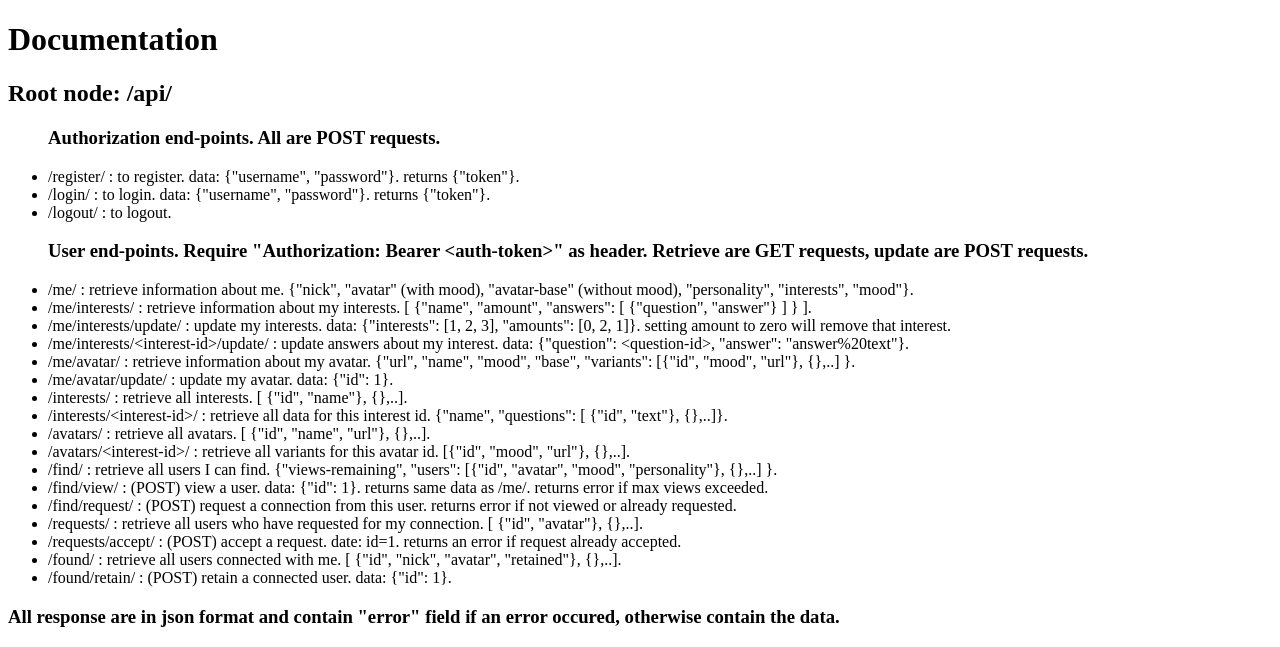
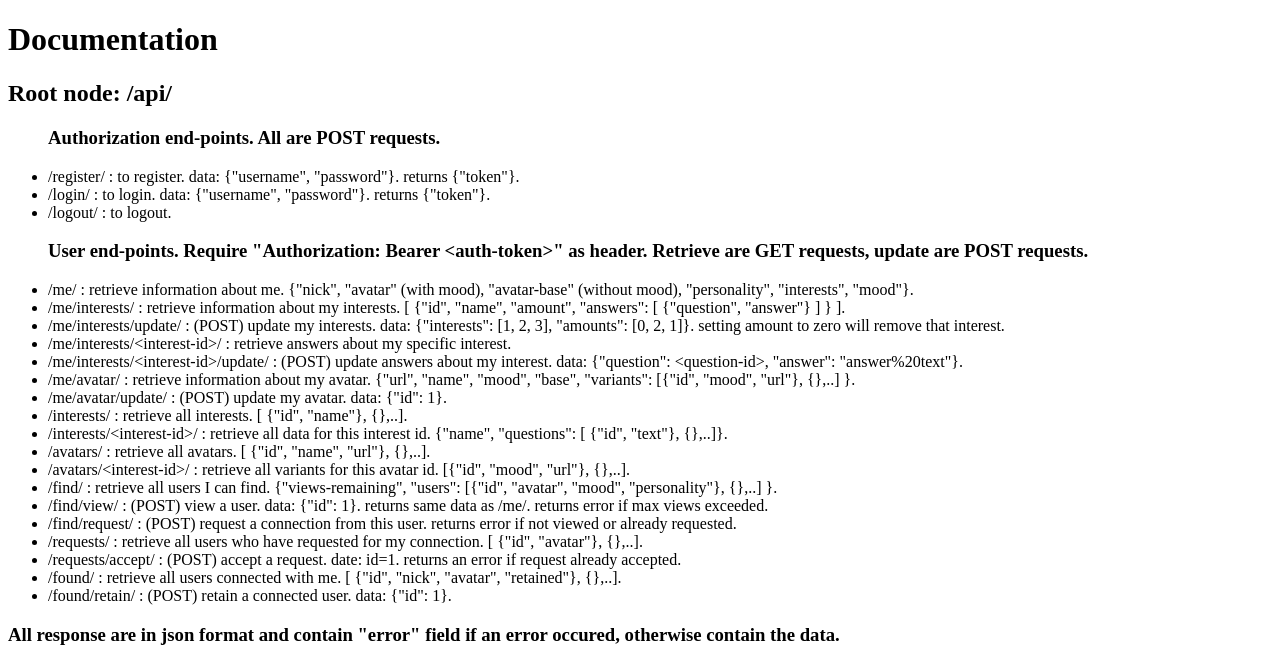
Before and after one commit to shubhamDev73/find-me-server, a Django app: page /docs/ in a window 1280 px wide. Shown: the top 647 px of the page. Run offline with Django 3.2, Linux system fonts and the light colour scheme.

Commit message:
Added missing end-point to retrieve single interest

```diff
--- a/backend/templates/docs.html
+++ b/backend/templates/docs.html
@@ -16,11 +16,12 @@
 		<ul>
 			<h3>User end-points. Require "Authorization: Bearer &lt;auth-token&gt;" as header. Retrieve are GET requests, update are POST requests.</h3>
 			<li>/me/ : retrieve information about me. {"nick", "avatar" (with mood), "avatar-base" (without mood), "personality", "interests", "mood"}.</li>
-			<li>/me/interests/ : retrieve information about my interests. [ {"name", "amount", "answers": [ {"question", "answer"} ] } ].</li>
-			<li>/me/interests/update/ : update my interests. data: {"interests": [1, 2, 3], "amounts": [0, 2, 1]}. setting amount to zero will remove that interest.</li>
-			<li>/me/interests/&lt;interest-id&gt;/update/ : update answers about my interest. data: {"question": &lt;question-id&gt;, "answer": "answer%20text"}.</li>
+			<li>/me/interests/ : retrieve information about my interests. [ {"id", "name", "amount", "answers": [ {"question", "answer"} ] } ].</li>
+			<li>/me/interests/update/ : (POST) update my interests. data: {"interests": [1, 2, 3], "amounts": [0, 2, 1]}. setting amount to zero will remove that interest.</li>
+			<li>/me/interests/&lt;interest-id&gt;/ : retrieve answers about my specific interest.</li>
+			<li>/me/interests/&lt;interest-id&gt;/update/ : (POST) update answers about my interest. data: {"question": &lt;question-id&gt;, "answer": "answer%20text"}.</li>
 			<li>/me/avatar/ : retrieve information about my avatar. {"url", "name", "mood", "base", "variants": [{"id", "mood", "url"}, {},..] }.</li>
-			<li>/me/avatar/update/ : update my avatar. data: {"id": 1}.</li>
+			<li>/me/avatar/update/ : (POST) update my avatar. data: {"id": 1}.</li>
 			<li>/interests/ : retrieve all interests. [ {"id", "name"}, {},..].</li>
 			<li>/interests/&lt;interest-id&gt;/ : retrieve all data for this interest id. {"name", "questions": [ {"id", "text"}, {},..]}.</li>
 			<li>/avatars/ : retrieve all avatars. [ {"id", "name", "url"}, {},..].</li>
--- a/backend/urls.py
+++ b/backend/urls.py
@@ -14,6 +14,7 @@ urlpatterns = [
 
     path('me/interests/', views.me_interests, name='me_interests'),
     path('me/interests/update/', views.update_interests, name='update_interests'),
+    path('me/interests/<int:pk>/', views.me_interest, name='me_interest'),
     path('me/interests/<int:pk>/update/', views.update_interest, name='update_interest'),
 
     path('me/avatar/', views.me_avatar, name='me_avatar'),
```
Also changed, not shown: backend/views.py (+16 -9 lines).
